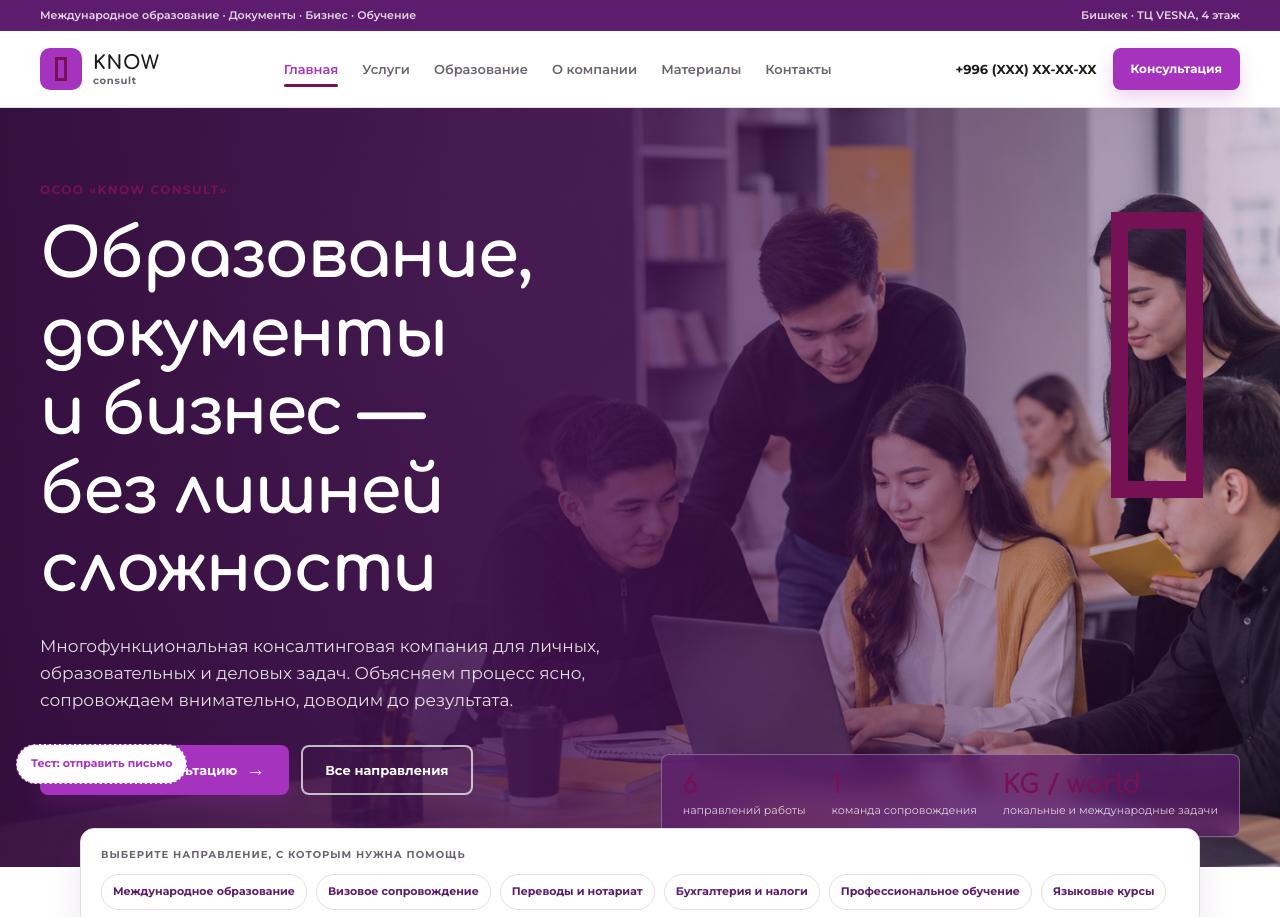
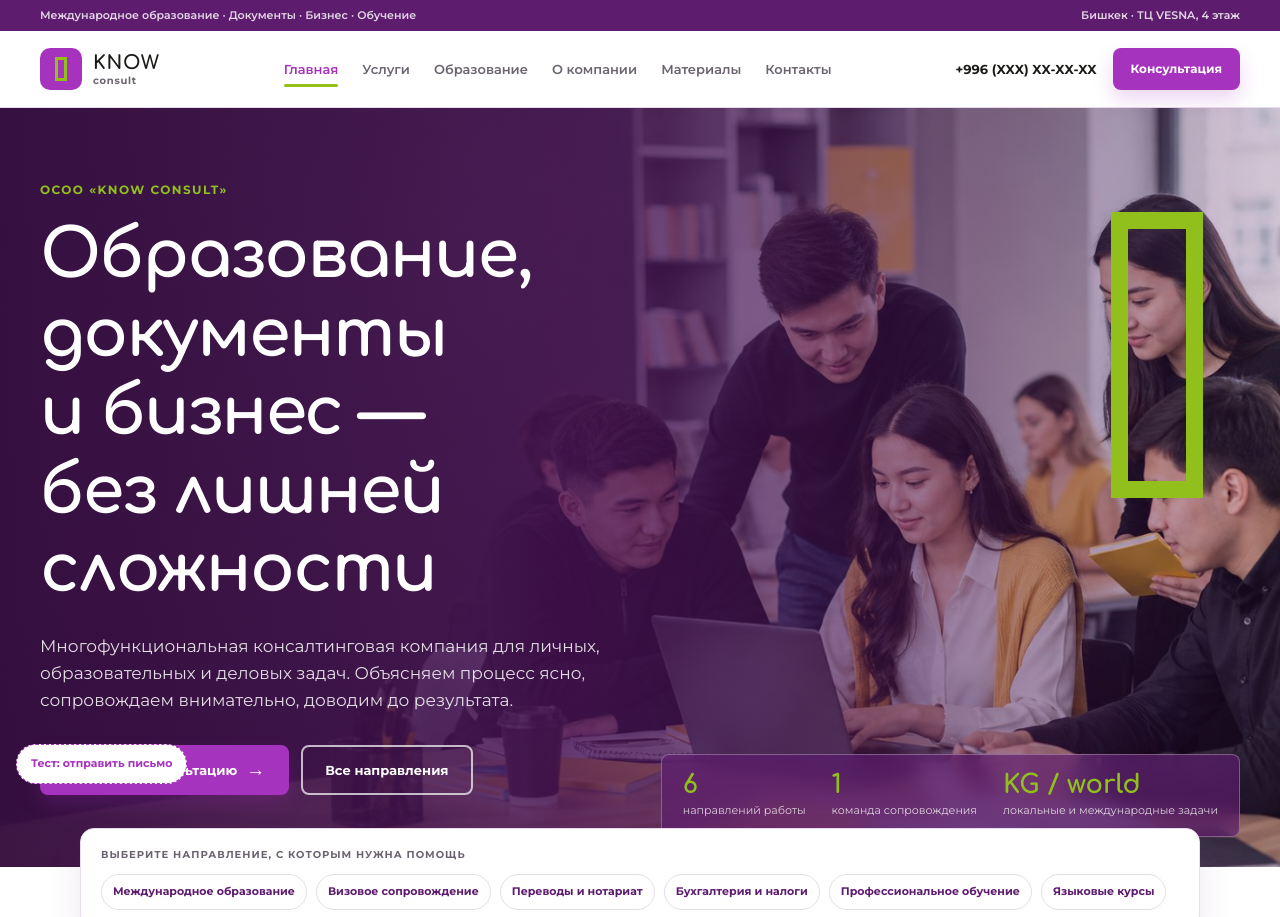
Before and after one commit to VladIgnat67/KNOW_consult, a plain HTML site: page index.html in a window 1280 px wide. Shown: the top 917 px of the page. Drawn offline with Linux system fonts and the light colour scheme.

Commit message:
Описание изменений

```diff
--- a/css/variables.css
+++ b/css/variables.css
@@ -9,7 +9,7 @@
   --primary-deep: #5e1c6e;
   --lavender: #f1e2f5;
   --surface: #fbf7fc;
-  --lime: #761156;
+  --lime: #91c01d;
   --lime-dark: #7ca614;
   --ink: #1a1a18;
   --muted: #6b6470;
```
